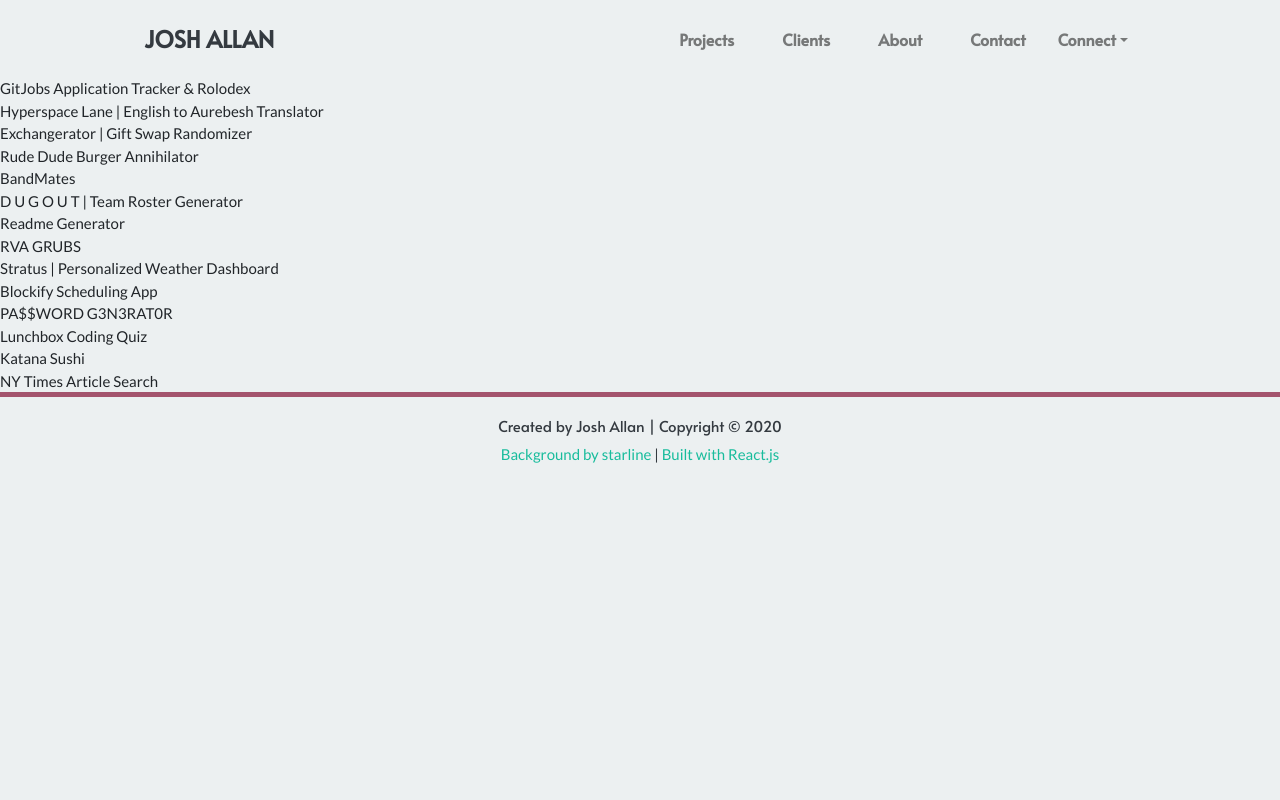
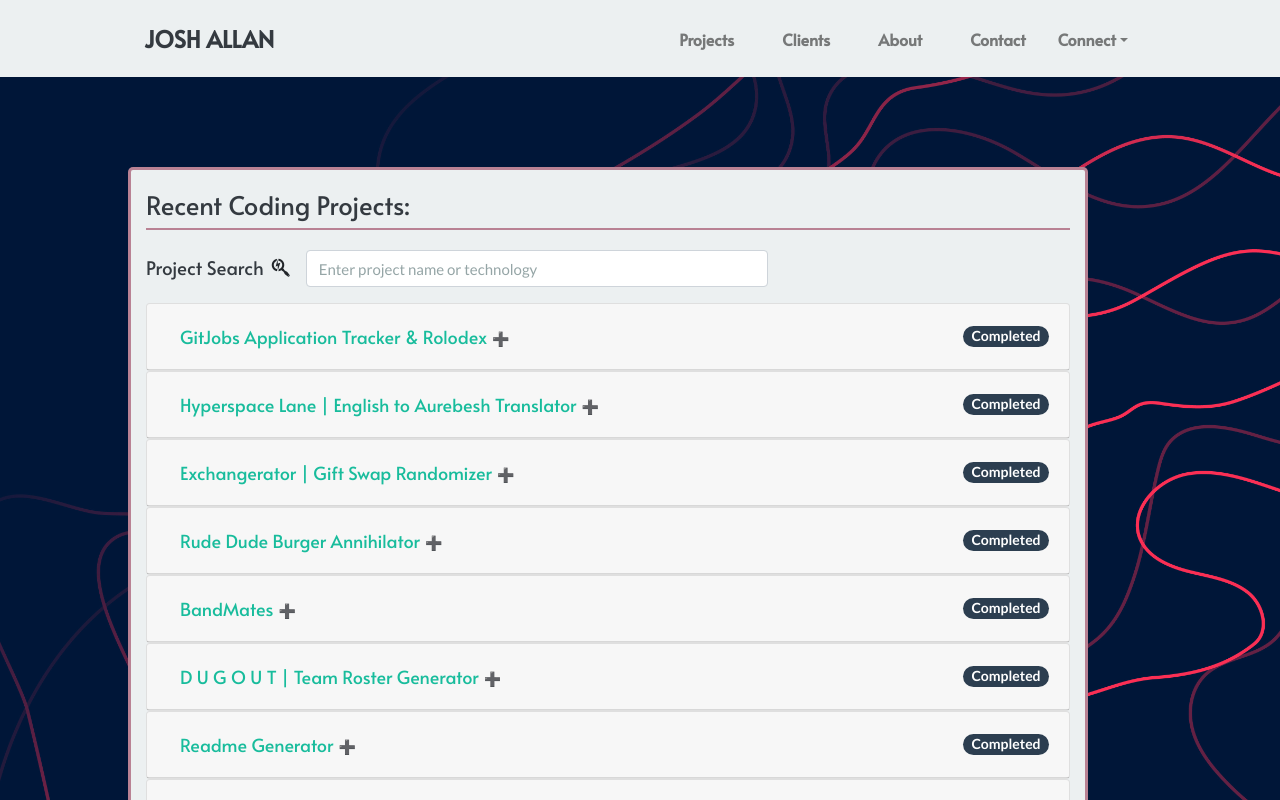
Before and after one commit to jallan07/jallan07.github.io, a React (Create React App) app: page /projects in a window 1280 px wide. Shown: the top 800 px of the page. Built offline with nearby package versions, Linux system fonts and the light colour scheme.

Commit message:
Finished the Project.js component which creates the accordion elements. Also began adding the search functionality on the Projects.js component.

```diff
--- a/public/index.html
+++ b/public/index.html
@@ -2,7 +2,7 @@
 <html lang="en">
   <head>
     <meta charset="utf-8" />
-    <link rel="icon" href="%PUBLIC_URL%/favicon.ico" />
+    <link rel="icon" href="/images/joshallan-favicon.png" />
     <meta name="viewport" content="width=device-width, initial-scale=1" />
     <meta name="theme-color" content="#000000" />
     <meta
@@ -23,7 +23,8 @@
       crossorigin="anonymous"
     />
 
-    <title>React App</title>
+    <link rel="shortcut icon" href="/images/joshallan-favicon.png" />
+    <title>Josh Allan | Full-stack student, father, developer.</title>
   </head>
   <body>
     <noscript>You need to enable JavaScript to run this app.</noscript>
--- a/src/components/Project.js
+++ b/src/components/Project.js
@@ -12,7 +12,64 @@
   badgeClass,
   badgeStatus
 }) {
-  return <div key={id}>{name}</div>;
+  return (
+    <div className="card" key={id}>
+      <div
+        className="card-header d-flex justify-content-between align-items-center"
+        id={`${name}1`}
+      >
+        <h2 className="mb-0">
+          <button
+            className="btn btn-link btn-block text-left collapsed"
+            type="button"
+            data-toggle="collapse"
+            data-target={`#${id}`}
+            aria-expanded="false"
+            aria-controls={id}
+          >
+            {name}
+          </button>
+        </h2>
+        <span className={`badge badge-${badgeClass} badge-pill`}>
+          {badgeStatus}
+        </span>
+      </div>
+      <div
+        id={id}
+        className="collapse"
+        aria-labelledby={id}
+        data-parent="#accordionExample"
+      >
+        <div className="card-body">
+          <h5>Project Overview</h5>
+          <p>{overview}</p>
+        </div>
+        <div className="card-story">
+          <h5>User Story</h5>
+          <p>{userStory}</p>
+        </div>
+        <div className="card-story">
+          <h5>Languages & Libraries Used</h5>
+          <p>{technologies}</p>
+        </div>
+        <div className="card-links">
+          <h5>Links</h5>
+          <a
+            href={deployedUrl}
+            className="mr-3"
+            target="_blank"
+            rel="noreferrer"
+          >
+            <i className="fas fa-external-link-alt mr-2"></i>Deployed App
+          </a>
+          <br />
+          <a href={repoUrl} className="mr-3" target="_blank" rel="noreferrer">
+            <i className="fab fa-github mr-2"></i>Github Repository
+          </a>
+        </div>
+      </div>
+    </div>
+  );
 }
 
 export default Project;
--- a/src/components/data/projects.json
+++ b/src/components/data/projects.json
@@ -9,7 +9,7 @@
     "repoUrl": "https://github.com/jallan07/ny-times-search",
     "image": "",
     "badgeStatus": "Completed",
-    "badgeClass": "success"
+    "badgeClass": "primary"
   },
   {
     "id": 2,
@@ -21,7 +21,7 @@
     "repoUrl": "https://github.com/jallan07/katana-sushi",
     "image": "",
     "badgeStatus": "Completed",
-    "badgeClass": "success"
+    "badgeClass": "primary"
   },
   {
     "id": 3,
@@ -33,7 +33,7 @@
     "repoUrl": "https://github.com/jallan07/lunchbox-code-quiz",
     "image": "",
     "badgeStatus": "Completed",
-    "badgeClass": "success"
+    "badgeClass": "primary"
   },
   {
     "id": 4,
@@ -45,7 +45,7 @@
     "repoUrl": "",
     "image": "",
     "badgeStatus": "Completed",
-    "badgeClass": "success"
+    "badgeClass": "primary"
   },
   {
     "id": 5,
@@ -57,7 +57,7 @@
     "repoUrl": "https://github.com/jallan07/blockify-today-scheduling-app",
     "image": "",
     "badgeStatus": "Completed",
-    "badgeClass": "success"
+    "badgeClass": "primary"
   },
   {
     "id": 6,
@@ -69,7 +69,7 @@
     "repoUrl": "https://github.com/jallan07/stratus-weather-tracker",
     "image": "",
     "badgeStatus": "Completed",
-    "badgeClass": "success"
+    "badgeClass": "primary"
   },
   {
     "id": 7,
@@ -93,7 +93,7 @@
     "repoUrl": "https://github.com/jallan07/readme-generator",
     "image": "",
     "badgeStatus": "Completed",
-    "badgeClass": "success"
+    "badgeClass": "primary"
   },
   {
     "id": 9,
@@ -105,7 +105,7 @@
     "repoUrl": "https://github.com/jallan07/dugout-team-roster-generator",
     "image": "",
     "badgeStatus": "Completed",
-    "badgeClass": "success"
+    "badgeClass": "primary"
   },
   {
     "id": 10,
@@ -117,7 +117,7 @@
     "repoUrl": "https://github.com/jallan07/bandmates-musician-finder",
     "image": "",
     "badgeStatus": "Completed",
-    "badgeClass": "success"
+    "badgeClass": "primary"
   },
   {
     "id": 11,
@@ -129,7 +129,7 @@
     "repoUrl": "https://github.com/jallan07/rude-dude-burgers",
     "image": "",
     "badgeStatus": "Completed",
-    "badgeClass": "success"
+    "badgeClass": "primary"
   },
   {
     "id": 12,
@@ -141,7 +141,7 @@
     "repoUrl": "https://github.com/jallan07/exchangerator-gift-swap-generator",
     "image": "",
     "badgeStatus": "Completed",
-    "badgeClass": "success"
+    "badgeClass": "primary"
   },
   {
     "id": 13,
@@ -153,7 +153,7 @@
     "repoUrl": "https://github.com/jallan07/hyperspace-lane",
     "image": "",
     "badgeStatus": "Completed",
-    "badgeClass": "success"
+    "badgeClass": "primary"
   },
   {
     "id": 14,
@@ -165,6 +165,6 @@
     "repoUrl": "https://github.com/jallan07/gitjobs-application-tracker",
     "image": "/images/projects/GitJobs.jpeg",
     "badgeStatus": "Completed",
-    "badgeClass": "success"
+    "badgeClass": "primary"
   }
 ]
--- a/src/components/layouts/Projects.js
+++ b/src/components/layouts/Projects.js
@@ -25,10 +25,33 @@
   console.log(filteredProjects);
 
   return (
-    <div>
+    <section className=" accordion-section row wrapper">
+      <section
+        className="container main-container col-md-9 col-xs-12 offset-1"
+        data-aos="fade-up"
+        data-aos-duration="1200"
+        data-aos-easing="ease-in-out"
+      >
+        <div className="main-heading">
+          <h2>Recent Coding Projects:</h2>
+        </div>
+
+        <section
+          className="main-content accordion-section recent-work"
+          id="#accordionExample"
+        >
+          <h5 className="d-inline mr-2">Project Search</h5>
+          <i class="fab fa-searchengin d-inline mr-3"></i>
+          <input
+            class="d-inline form-control col-md-6 mb-3"
+            type="search"
+            placeholder="Enter project name or technology"
+            aria-label="Search"
+          />
           {filteredProjects.reverse().map((project) => {
             return (
               <Project
+                key={project.id}
                 id={project.id}
                 name={project.name}
                 overview={project.overview}
@@ -42,7 +65,9 @@
               />
             );
           })}
-    </div>
+        </section>
+      </section>
+    </section>
   );
 }
 
```
Also changed, not shown: public/images/joshallan-favicon.png (added), 1 other file (tests, documents, lock files or other folders). Lines whose indentation alone changed are shown as unchanged.
